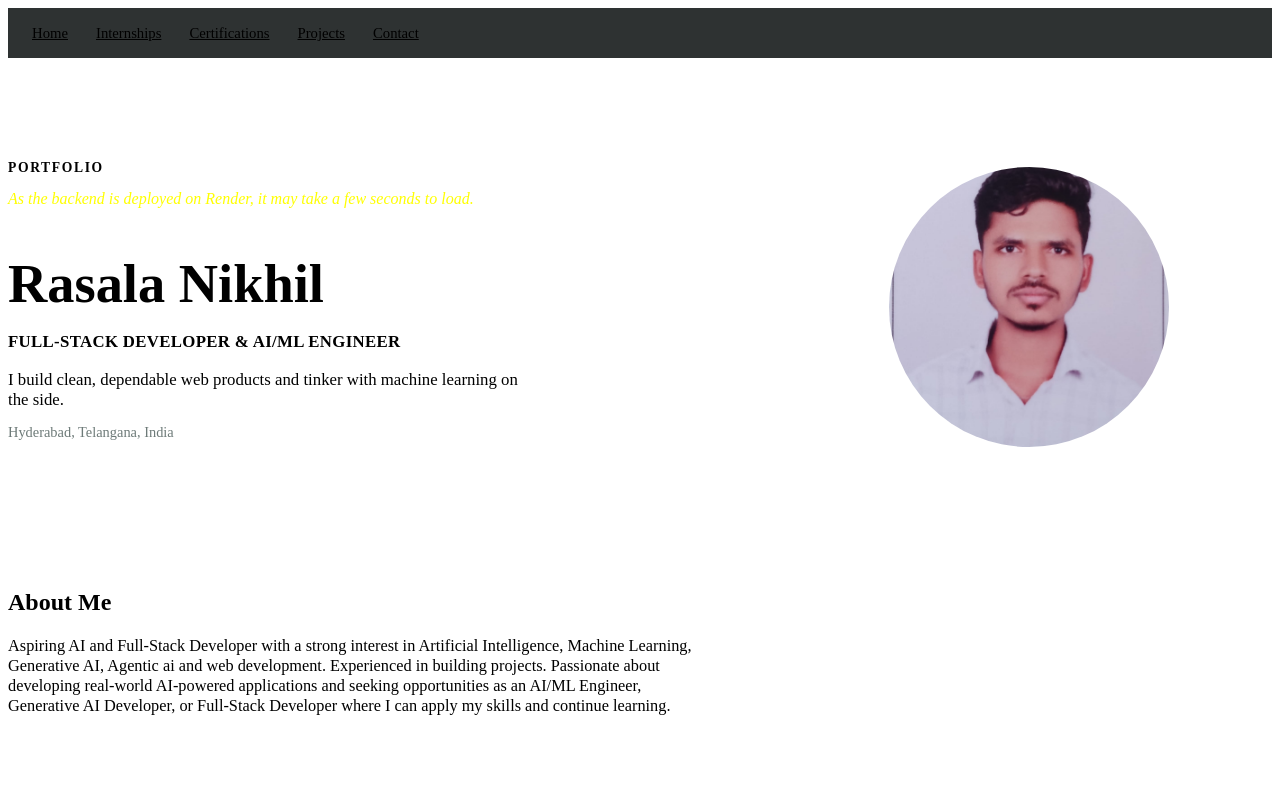
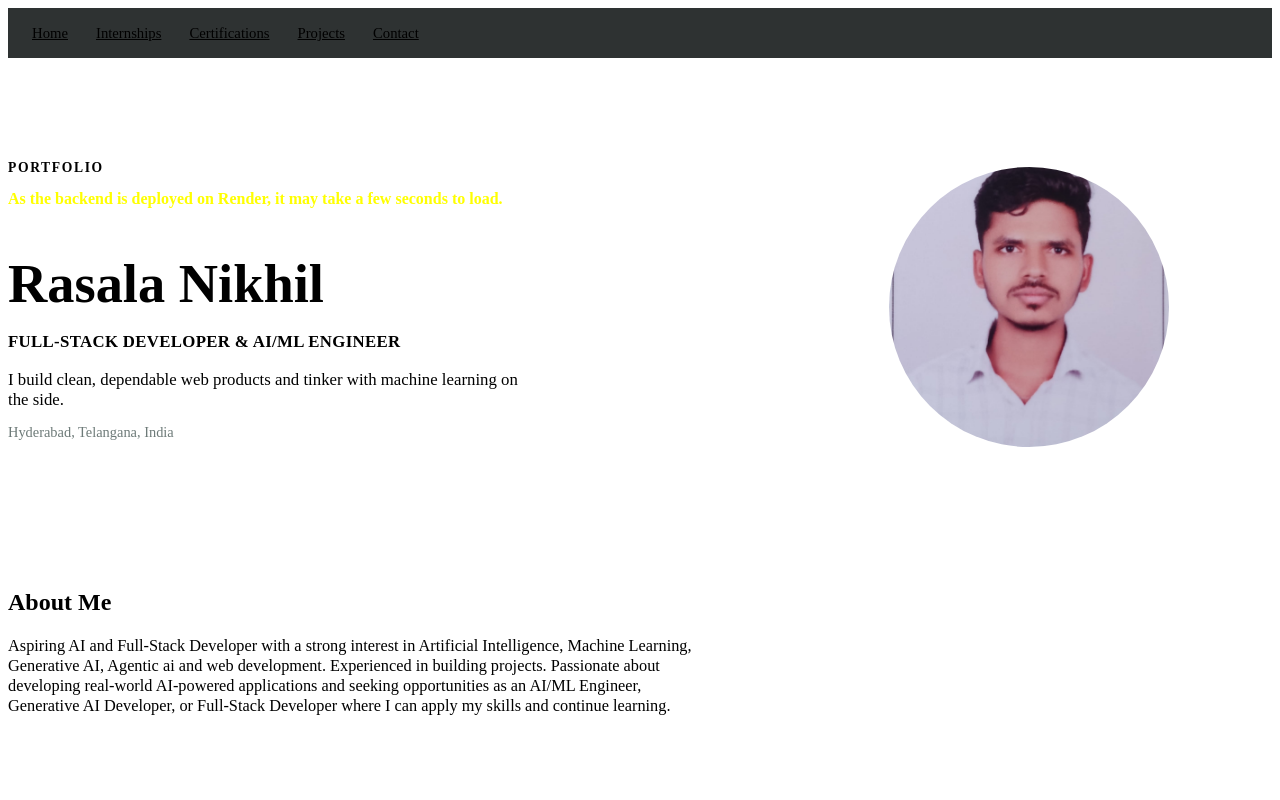
Before and after one commit to nikhil-sagar-git/portfolionew, a React (Vite) app in the folder frontend/: page / in a window 1280 px wide. Shown: the top 800 px of the page. Built offline with nearby package versions, Linux system fonts and the light colour scheme; no server answers; the HTML template or start-up script is replaced by a standard one.

Commit message:
commit for render

```diff
--- a/frontend/src/pages/Home.jsx
+++ b/frontend/src/pages/Home.jsx
@@ -11,9 +11,9 @@ const Home = () => {
       <section className="hero">
         <div>
           <p className="hero-eyebrow">PORTFOLIO</p>
-          <i style={{ color: "yellow" }}>
+          <b style={{ color: "yellow" }}>
   As the backend is deployed on Render, it may take a few seconds to load.
-</i>
+</b>
           <h1>{name}</h1>
           <p className="hero-title">{title}</p>
           <p className="hero-tagline">{tagline}</p>
```
